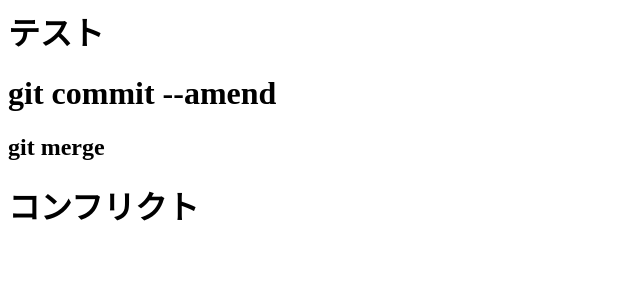
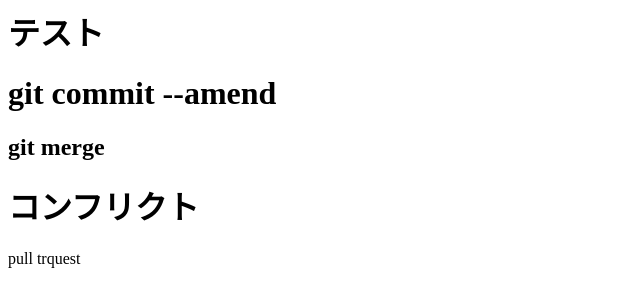
Before and after one commit to takumioka/git_tutorial, a plain HTML site: page index.html in a window 1280 px wide. Shown: the full height of the page, 0-640 px from the left. Drawn offline with Linux system fonts and the light colour scheme.

Commit message:
プリリクエストを追記

```diff
--- a/index.html
+++ b/index.html
@@ -2,3 +2,4 @@
 <h1>git commit --amend</h1>
 <h2>git merge <h2>
 <h1>コンフリクト</h1>
+<p>pull trquest</p>
```
